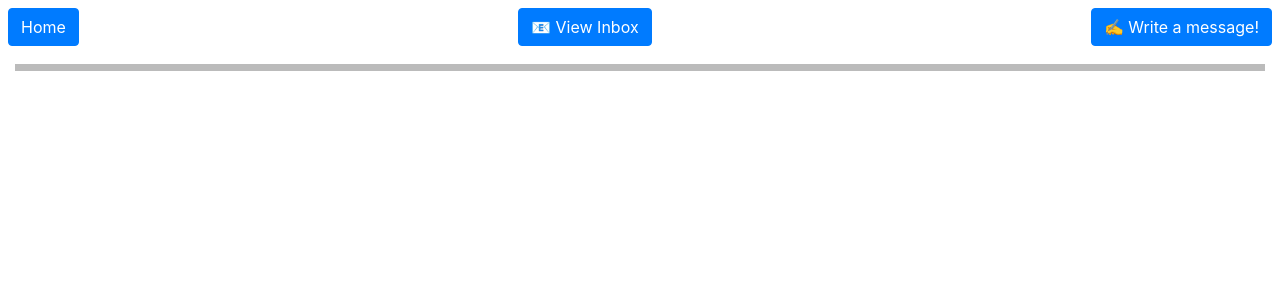
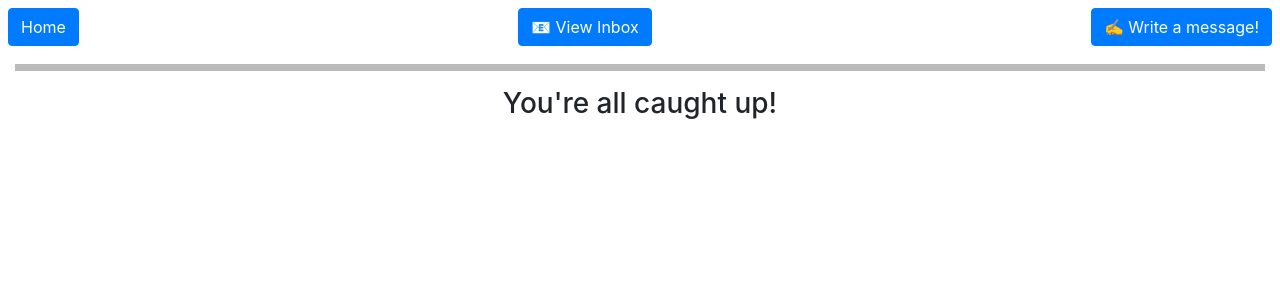
Before and after one commit to kimtdo/buddy-finder, a Django app: template social_app/templates/social_app/inbox.html in a window 1280 px wide. Shown: the top 300 px of the page. Run offline with Django 3.2, Linux system fonts and the light colour scheme; the template is opened without the code that fills it, so the values that code supplies are empty; some libraries are stand-ins or nearby versions.

Commit message:
formatted tests and added inbox message if empty

```diff
--- a/social_app/templates/social_app/inbox.html
+++ b/social_app/templates/social_app/inbox.html
@@ -18,6 +18,7 @@
     <hr style="border-top: 7px solid #bbb;">
 
     <!--Display all profiles for browsing-->
+    {% if messages %}
     <div class="container">
 
         <div class="row">
@@ -36,6 +37,11 @@
             {% endfor %}
         </div>
     </div>
+    {% else %}
+    <div class="d-flex justify-content-center">
+        <h3>You're all caught up!</h3>
+    </div>
+    {% endif %}
 </div>
 <br><br>
 <script src="https://code.jquery.com/jquery-3.2.1.slim.min.js"
```
Also changed, not shown: social_app/tests.py (+20 -18 lines).
